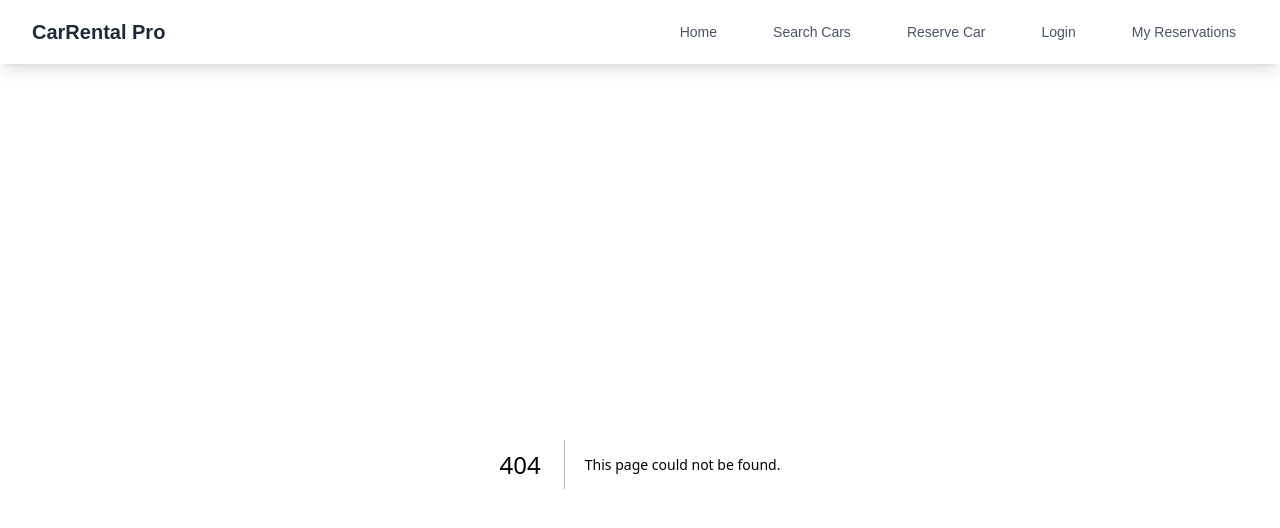
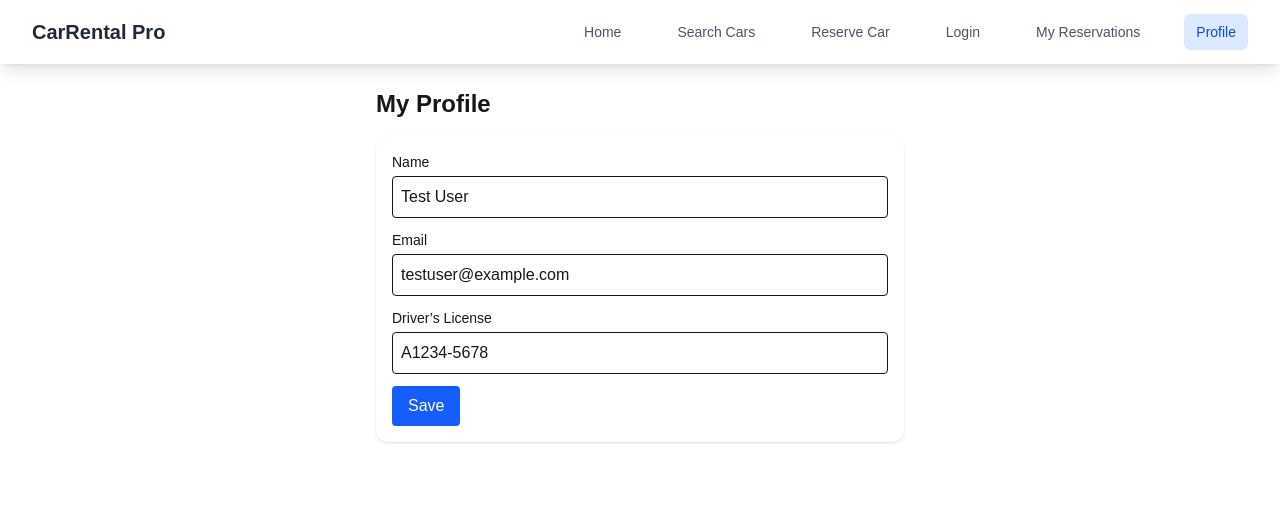
Before and after one commit to xrjvn/cp317a-group25-carrentalsystem, a Next.js app in the folder app/: page /profile in a window 1280 px wide. Before the commit this address had no page. Shown: the top 528 px of the page. Built offline with nearby package versions, Linux system fonts and the light colour scheme.

Commit message:
tAdded Sprint 2 Profile page with mock store update

```diff
--- a/app/src/app/components/Navigation.tsx
+++ b/app/src/app/components/Navigation.tsx
@@ -12,6 +12,7 @@ export default function Navigation() {
     { href: '/reserve', label: 'Reserve Car' },
     { href: '/login', label: 'Login' },
     { href: '/reservations', label: 'My Reservations' },
+    { href: '/profile', label: 'Profile' },
   ];
 
   return (
--- a/app/src/app/login/page.tsx
+++ b/app/src/app/login/page.tsx
@@ -6,7 +6,7 @@ export default function LoginPage() {
   const [password, setPassword] = useState("");
   const [message, setMessage] = useState("");
 
-  const handleLogin = (e: React.FormEvent) => {
+  const handleLogin = (e: React.FormEvent<HTMLFormElement>) => {
     e.preventDefault();
     if (username === "testuser" && password === "test123") {
       setMessage("✅ Login Successful – Redirecting to Dashboard...");
--- /dev/null
+++ b/app/src/app/profile/page.tsx
@@ -0,0 +1,36 @@
+"use client";
+import { useState } from "react";
+import { mockStore } from "../../lib/mockData";
+
+export default function ProfilePage() {
+  const [name, setName] = useState(mockStore.user.name);
+  const [email, setEmail] = useState(mockStore.user.email);
+  const [license, setLicense] = useState(mockStore.user.license);
+
+  const save = (e: React.FormEvent<HTMLFormElement>) => {
+    e.preventDefault();
+    mockStore.user = { name, email, license };
+    alert("✅ Profile saved (mock).");
+  };
+
+  return (
+    <main className="max-w-xl mx-auto p-6">
+      <h1 className="text-2xl font-bold mb-4">My Profile</h1>
+      <form onSubmit={save} className="bg-white p-4 rounded-xl shadow space-y-3">
+        <div>
+          <label className="block text-sm mb-1">Name</label>
+          <input className="border rounded w-full p-2" value={name} onChange={e=>setName(e.target.value)} />
+        </div>
+        <div>
+          <label className="block text-sm mb-1">Email</label>
+          <input className="border rounded w-full p-2" value={email} onChange={e=>setEmail(e.target.value)} />
+        </div>
+        <div>
+          <label className="block text-sm mb-1">Driver’s License</label>
+          <input className="border rounded w-full p-2" value={license} onChange={e=>setLicense(e.target.value)} />
+        </div>
+        <button type="submit" className="bg-blue-600 text-white px-4 py-2 rounded">Save</button>
+      </form>
+    </main>
+  );
+}
--- /dev/null
+++ b/app/src/lib/mockData.ts
@@ -0,0 +1,19 @@
+// /app/src/lib/mockData.ts
+export type Reservation = {
+  id: string;
+  car: string;
+  startDate: string;
+  endDate: string;
+  status: "active" | "cancelled";
+};
+
+export const mockStore: {
+  user: { name: string; email: string; license: string };
+  reservations: Reservation[];
+} = {
+  user: { name: "Test User", email: "testuser@example.com", license: "A1234-5678" },
+  reservations: [
+    { id: "r1", car: "Toyota Corolla", startDate: "2025-11-02", endDate: "2025-11-05", status: "active" },
+    { id: "r2", car: "Honda Civic",   startDate: "2025-11-10", endDate: "2025-11-13", status: "active" },
+  ],
+};
```
